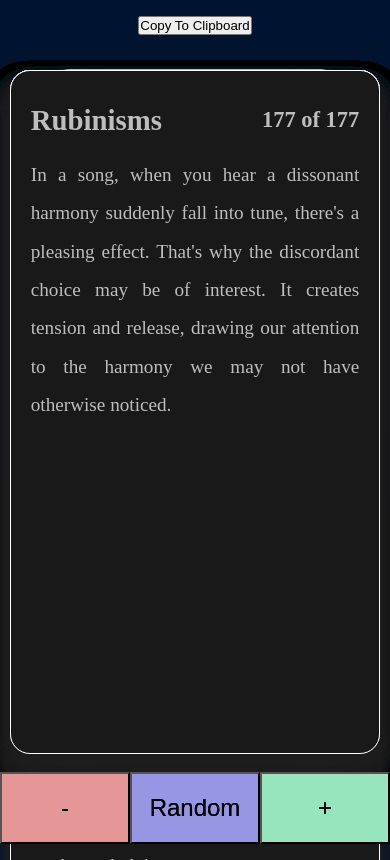
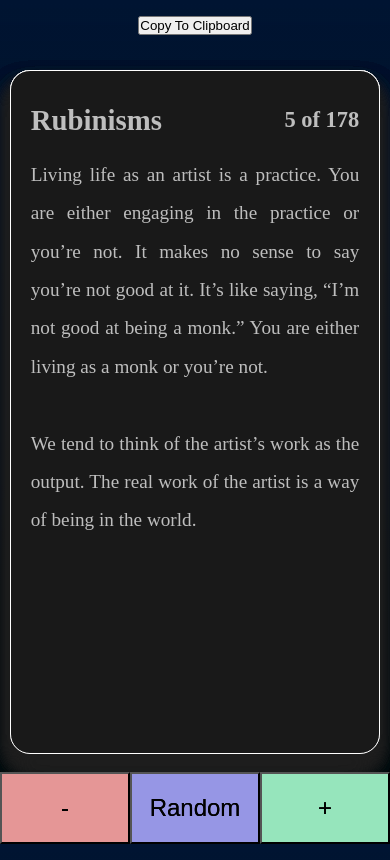
Before and after one commit to ddectis/rubinisms, a Next.js app: page / in a window 390 px wide. Both pictures are taken after a click on the button "Random". Built offline with nearby package versions, Linux system fonts and the light colour scheme.

Commit message:
reduced number of cards generated to 5 to see if it fixes mobile rendering issue

```diff
--- a/src/pages/index.tsx
+++ b/src/pages/index.tsx
@@ -53,24 +53,46 @@ const JsonParserComponent = () => {
       );
    }, [selectedQuote]);
 
+   // useEffect(() => {
+   //    const templateOfQuotes = quotes.map((quote, index) => (
+   //       <>
+   //          {/* {console.log("mapping. quotes: " + quotes.length + " text: " + quote.text)} */}
+   //          <div className={styles.quote}>
+   //             <div className={styles.quoteText}>
+   //                <div className={styles.quoteHeading}>
+   //                   <h2>Rubinisms</h2>
+   //                   <h3 className={styles.quoteIndex}>
+   //                      {index} of {quotes.length - 1}
+   //                   </h3>
+   //                </div>
+   //                <p id="quote-text">{quote.text}</p>
+   //             </div>
+   //          </div>
+   //       </>
+   //    ));
+   //    setQuoteTemplates(templateOfQuotes);
+   // }, [quotes]);
+
    useEffect(() => {
-      const templateOfQuotes = quotes.map((quote, index) => (
-         <>
-            {/* {console.log("mapping. quotes: " + quotes.length + " text: " + quote.text)} */}
-            <div className={styles.quote}>
+      const firstFiveQuotes = quotes.slice(0, 5);
+      const templateOfQuotes = [];
+      for (let i = 0; i < firstFiveQuotes.length; i++) {
+         const quote = firstFiveQuotes[i];
+         templateOfQuotes.push(
+            <div className={styles.quote} key={i}>
                <div className={styles.quoteText}>
                   <div className={styles.quoteHeading}>
                      <h2>Rubinisms</h2>
                      <h3 className={styles.quoteIndex}>
-                        {index} of {quotes.length - 1}
+                        {i + 1} of {quotes.length}
                      </h3>
                   </div>
                   <p id="quote-text">{quote.text}</p>
                </div>
             </div>
-         </>
-      ));
-      setQuoteTemplates(templateOfQuotes);
+         );
+      }
+      setQuoteTemplates(templateOfQuotes)
    }, [quotes]);
 
    useEffect(() => {
```
